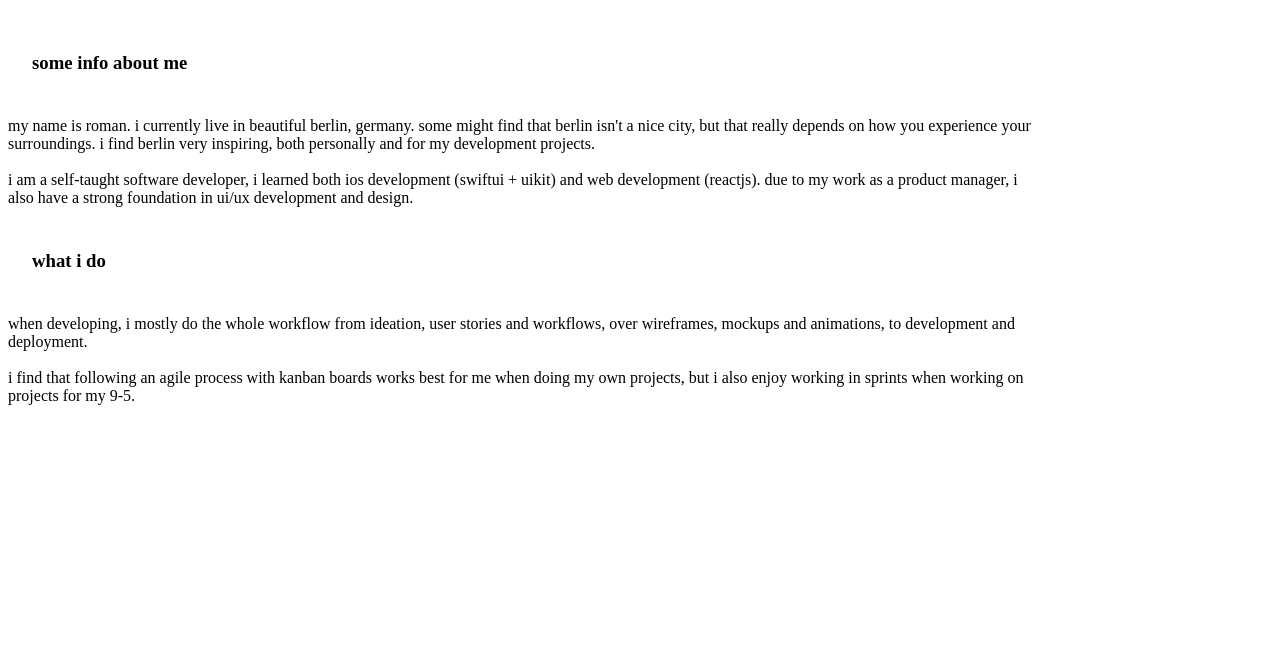
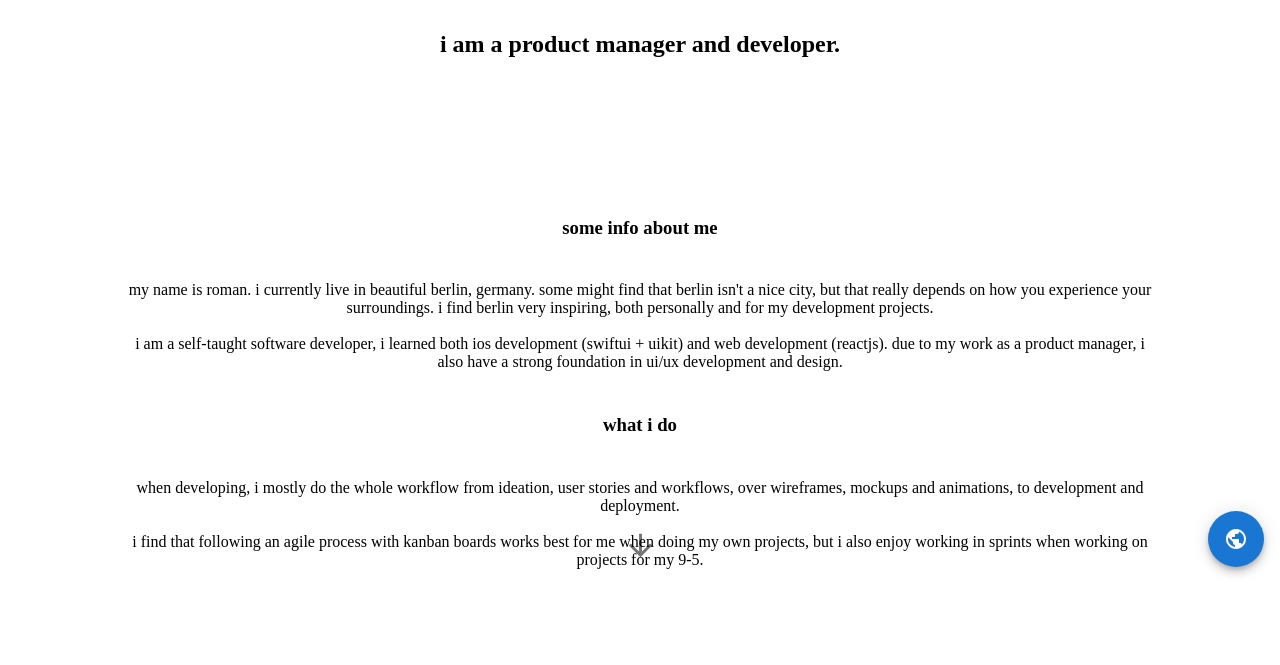
Before and after one commit to romanzuch/portfolio_gatsby, a Gatsby site: page /home in a window 1280 px wide. Shown: the part 217-882 px from the top of the page. Before the commit the page ends 800 px from the top, so only its background shows below. Built offline with nearby package versions, Linux system fonts and the light colour scheme; Gatsby itself is replaced by a stand-in of ours.

Commit message:
➕Added conditional scroll indicator, and layout

```diff
--- a/src/pages/home.js
+++ b/src/pages/home.js
@@ -1,17 +1,61 @@
 import React from 'react';
-import { useEffect } from "react";
+import { useEffect, useState } from "react";
+import Layout from '../components/Layout';
+import ScrollDownButton from '../components/scrollDownButton'
 
 import { SiteHeader, Description } from '../styles/home';
 import { HeaderLarge, HeaderMedium, HeaderSmall } from '../styles/home';
+
 
 export default function Home() {
 
     useEffect(() => {
         document.title = 'romanzuch · home'
+
+        setScrollable(isScrollable(document.body));
+        window.addEventListener("scroll", handleScroll);
+
+        return () => {
+            window.removeEventListener("scroll", handleScroll);
+        };
     }, []);
 
+    const isScrollable = function (ele) {
+        // Compare the height to see if the element has scrollable content
+        const hasScrollableContent = ele.scrollHeight > ele.clientHeight;
+
+        // It's not enough because the element's `overflow-y` style can be set as
+        // * `hidden`
+        // * `hidden !important`
+        // In those cases, the scrollbar isn't shown
+        const overflowYStyle = window.getComputedStyle(ele).overflowY;
+        const isOverflowHidden = overflowYStyle.indexOf('hidden') !== -1;
+
+        return hasScrollableContent && !isOverflowHidden;
+    };
+
+    const [scrollPosition, setScrollPosition] = useState(0);
+    const [scrollable, setScrollable] = useState();
+
+    const handleScroll = () => {
+        const position = window.pageYOffset;
+        setScrollPosition(position);
+    };
+
+    function ScrollIndicator() {
+        if (scrollable) {
+            if (scrollPosition < 50) {
+                return <ScrollDownButton />
+            } else {
+                return <div />
+            }
+        } else {
+            return <div />
+        }
+    };
+
     return (
-        <div>
+        <Layout>
             <SiteHeader>
                 <HeaderLarge>my name is roman.</HeaderLarge>
                 <HeaderMedium>i am a product manager and developer.</HeaderMedium>
@@ -39,6 +83,7 @@
                     i find that following an agile process with kanban boards works best for me when doing my own projects, but i also enjoy working in sprints when working on projects for my 9-5.
                 </p>
             </Description>
-        </div>
+            <ScrollIndicator />
+        </Layout>
     )
 }
```
